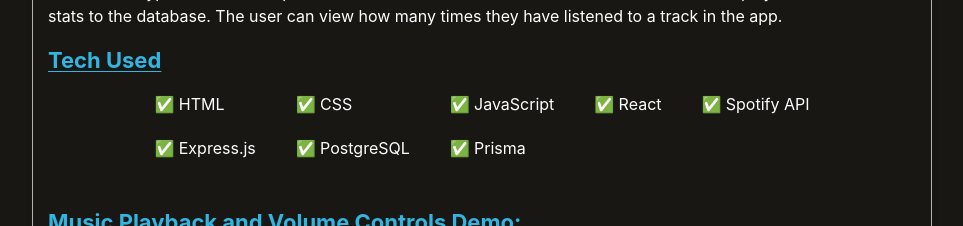
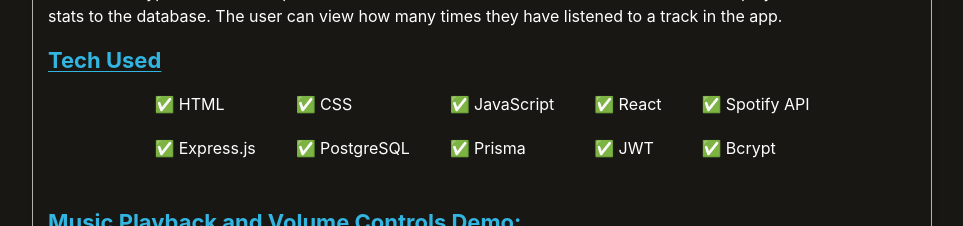
Before and after one commit to Satokii/portfolio, a React (Vite) app: page / in a window 1280 px wide. Shown: the part 2800-3026 px from the top of the page, without its empty margins (158-1121 px from the left). Built offline with nearby package versions, Linux system fonts and the light colour scheme; no server answers.

Commit message:
feat: update spotify project tech stack

```diff
--- a/src/components/main/components/MainProjects.jsx
+++ b/src/components/main/components/MainProjects.jsx
@@ -30,6 +30,8 @@
                                 <li>Express.js</li>
                                 <li>PostgreSQL</li>
                                 <li>Prisma</li>
+                                <li>JWT</li>
+                                <li>Bcrypt</li>
                             </ul>
                         </div>
                     </section>
```
